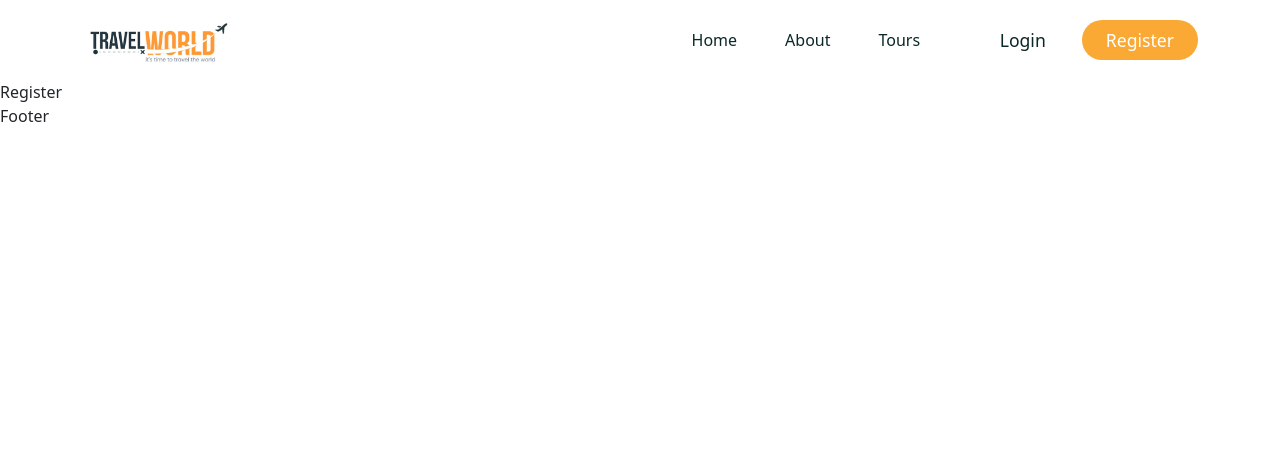
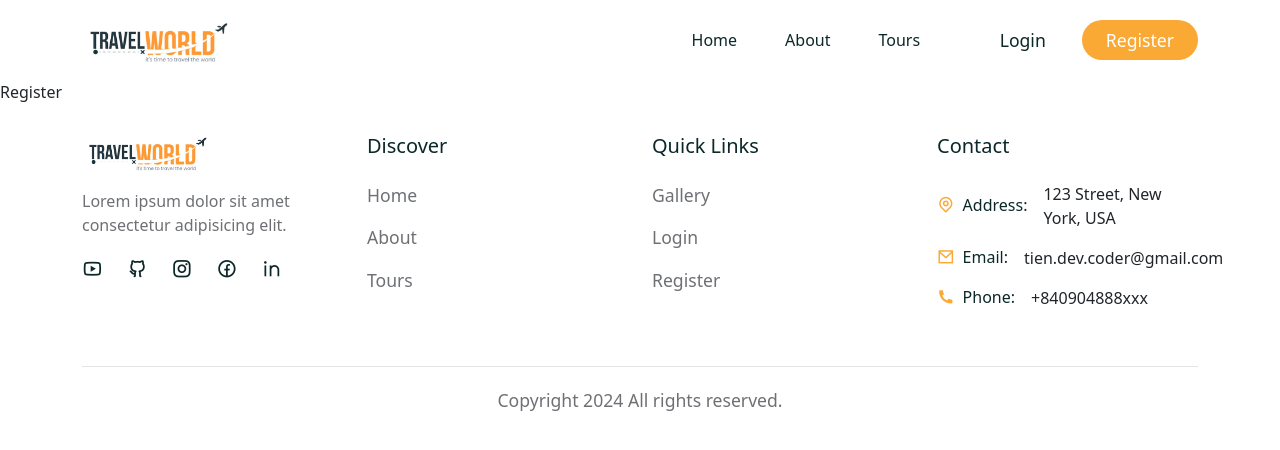
Before and after one commit to tiendk195/Travel_Booking, a React (Create React App) app in the folder frontend/: page /register in a window 1280 px wide. Shown: the top 450 px of the page. Built offline with nearby package versions, Linux system fonts and the light colour scheme; a web font is replaced by a local one.

Commit message:
Add footer and sticky header

```diff
--- a/frontend/src/components/Footer/Footer.jsx
+++ b/frontend/src/components/Footer/Footer.jsx
@@ -1,7 +1,145 @@
 import React from "react";
+import "./footer.css";
+import { Container, Row, Col, ListGroup, ListGroupItem } from "reactstrap";
+import { Link } from "react-router-dom";
+import logo from "../../assets/images/logo.png";
 
+const quick__links = [
+  {
+    path: "/home",
+    display: "Home",
+  },
+  {
+    path: "/about",
+    display: "About",
+  },
+  {
+    path: "/tours",
+    display: "Tours",
+  },
+];
+
+const quick__links2 = [
+  {
+    path: "/gallery",
+    display: "Gallery",
+  },
+  {
+    path: "/login",
+    display: "Login",
+  },
+  {
+    path: "/register",
+    display: "Register",
+  },
+];
 const Footer = () => {
-  return <div>Footer</div>;
+  const year = new Date().getFullYear();
+
+  return (
+    <footer className="footer">
+      <Container>
+        <Row>
+          <Col lg="3">
+            <div className="logo">
+              <img src={logo} alt="" />
+              <p>Lorem ipsum dolor sit amet consectetur adipisicing elit.</p>
+              <div className="social__links d-flex align-items-center gap-4">
+                <span>
+                  <Link to="https://www.youtube.com/channel/UCmhJwK0zclBr5Qmv7HUkS5g">
+                    <i class="ri-youtube-line"></i>
+                  </Link>
+                </span>
+                <span>
+                  <Link to="https://www.github.com/tiendk195">
+                    <i class="ri-github-line"></i>
+                  </Link>
+                </span>
+                <span>
+                  <Link to="https://www.instagram.com/mtismyname02">
+                    <i class="ri-instagram-line"></i>
+                  </Link>
+                </span>
+
+                <span>
+                  <Link to="https://www.facebook.com/tienmp.1804">
+                    <i class="ri-facebook-circle-line"></i>
+                  </Link>
+                </span>
+
+                <span>
+                  <Link to="https://www.linkedin.com/in/pham-tien-90a99b286/">
+                    <i class="ri-linkedin-line"></i>
+                  </Link>
+                </span>
+              </div>
+            </div>
+          </Col>
+
+          <Col lg="3">
+            <h5 className="footer__link-title">Discover</h5>
+            <ListGroup className="footer__quick-links">
+              {quick__links.map((item, index) => (
+                <ListGroupItem key={index} className="ps-0 border-0">
+                  <Link to={item.path}>{item.display}</Link>
+                </ListGroupItem>
+              ))}
+            </ListGroup>
+          </Col>
+
+          <Col lg="3">
+            <h5 className="footer__link-title">Quick Links</h5>
+            <ListGroup className="footer__quick-links">
+              {quick__links2.map((item, index) => (
+                <ListGroupItem key={index} className="ps-0 border-0">
+                  <Link to={item.path}>{item.display}</Link>
+                </ListGroupItem>
+              ))}
+            </ListGroup>
+          </Col>
+
+          <Col lg="3">
+            <h5 className="footer__link-title">Contact</h5>
+            <ListGroup className="footer__quick-links">
+              <ListGroupItem className="ps-0 border-0 d-flex align-items-center gap-3">
+                <h6 className="m-0 d-flex align-items-center gap-2">
+                  <span>
+                    <i class="ri-map-pin-line"></i>
+                  </span>
+                  Address:
+                </h6>
+                <p className="mb-0">123 Street, New York, USA</p>
+              </ListGroupItem>
+
+              <ListGroupItem className="ps-0 border-0 d-flex align-items-center gap-3">
+                <h6 className="m-0 d-flex align-items-center gap-2">
+                  <span>
+                    <i class="ri-mail-line"></i>
+                  </span>
+                  Email:
+                </h6>
+                <p className="mb-0">tien.dev.coder@gmail.com</p>
+              </ListGroupItem>
+
+              <ListGroupItem className="ps-0 border-0 d-flex align-items-center gap-3">
+                <h6 className="m-0 d-flex align-items-center gap-2">
+                  <span>
+                    <i class="ri-phone-fill"></i>
+                  </span>
+                  Phone:
+                </h6>
+                <p className="mb-0">+840904888xxx</p>
+              </ListGroupItem>
+            </ListGroup>
+          </Col>
+
+          <Col lg="12" className="text-center pt-5">
+            <p className="copyright">Copyright {year} All rights reserved.</p>
+          </Col>
+        </Row>
+      </Container>
+    </footer>
+  );
 };
 
 export default Footer;
--- /dev/null
+++ b/frontend/src/components/Footer/footer.css
@@ -0,0 +1,41 @@
+.footer {
+  padding-top: 70px;
+  padding-top: 30px;
+}
+
+.footer .logo img {
+  width: 50%;
+  margin-bottom: 1rem;
+}
+
+.footer .logo p {
+  color: var(--text-color);
+}
+.social__links span a {
+  text-decoration: none;
+  color: var(--heading-color);
+  font-size: 1.3rem;
+}
+
+.footer__link-title {
+  color: var(--heading-color);
+  margin-bottom: 1rem;
+}
+
+.footer__quick-links li a {
+  text-decoration: none;
+  color: var(--text-color);
+  font-size: 1.1rem;
+}
+.footer__quick-links h6 span i {
+  color: var(--secondary-color);
+  font-size: 1.1rem;
+}
+
+.copyright {
+  padding: 20px 0;
+  font-size: 1.1rem;
+  text-align: center;
+  color: var(--text-color);
+  border-top: 1px solid rgba(0, 0, 0, 0.1);
+}
--- a/frontend/src/components/Header/Header.jsx
+++ b/frontend/src/components/Header/Header.jsx
@@ -1,4 +1,4 @@
-import React from "react";
+import React, { useRef, useEffect } from "react";
 import { Container, Row, Button } from "reactstrap";
 import { NavLink, Link } from "react-router-dom";
 import logo from "../../assets/images/logo.png";
@@ -19,8 +19,25 @@ const nav__links = [
   },
 ];
 const Header = () => {
+  const headerRef = useRef(null);
+  const stickyHeaderFunc = () => {
+    window.addEventListener("scroll", () => {
+      if (
+        document.body.scrollTop > 80 ||
+        document.documentElement.scrollTop > 80
+      ) {
+        headerRef.current.classList.add("sticky__header");
+      } else {
+        headerRef.current.classList.remove("sticky__header");
+      }
+    });
+  };
+  useEffect(() => {
+    stickyHeaderFunc();
+    return window.removeEventListener("scroll", stickyHeaderFunc);
+  });
   return (
-    <header className="header">
+    <header className="header" ref={headerRef}>
       <Container>
         <Row>
           <div className="nav__wrapper d-flex align-items-center justify-content-between">
```
